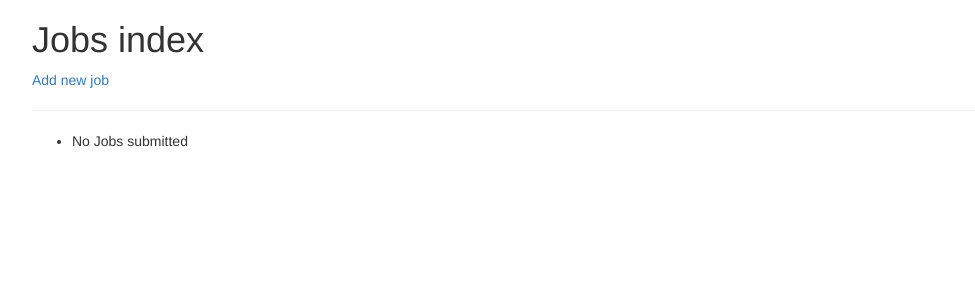
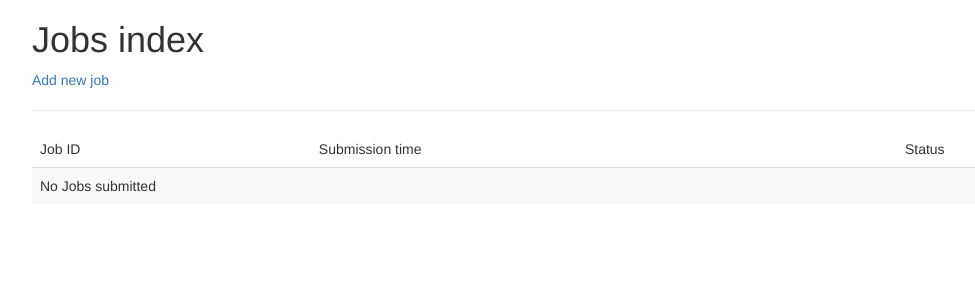
Before and after one commit to SeiryuZ/HemeWeb, a Django app: template src/templates/jobs/index.html in a window 1280 px wide. Shown: the top 300 px of the page, without its empty margins (38-1013 px from the left). Run offline with Django 3.2, Linux system fonts and the light colour scheme; the template is opened without the code that fills it, so the values that code supplies are empty; some libraries are stand-ins or nearby versions.

Commit message:
Update job index view

```diff
--- a/src/templates/jobs/index.html
+++ b/src/templates/jobs/index.html
@@ -8,13 +8,32 @@
 
 <hr>
 
-<ul>
+<table class="table table-striped">
+  <thead>
+    <tr>
+      <td>Job ID</td>
+      <td>Submission time</td>
+      <td>Status</td>
+    </tr>
+  </thead>
+  <tbody>
   {% for job in object_list %}
-  <li> <a href="{% url 'jobs:details' job.id %}"> {{ job.id }} </a> </li>
+  <tr>
+    <td>
+      <a href="{% url 'jobs:details' job.id %}"> {{ job.id }} </a>
+    </td>
+    <td>
+      {{ job.created }}
+    </td>
+    <td>
+      {{ job.get_status_display }}
+    </td>
+  </tr>
   {% empty %}
-    <li>No Jobs submitted</li>
+    <tr><td colspan="3">No Jobs submitted</td></tr>
   {% endfor %}
-</ul>
+  </tbody>
+</table>
 
 {% if is_paginated %}
   {% if page_obj.has_previous %}
```
